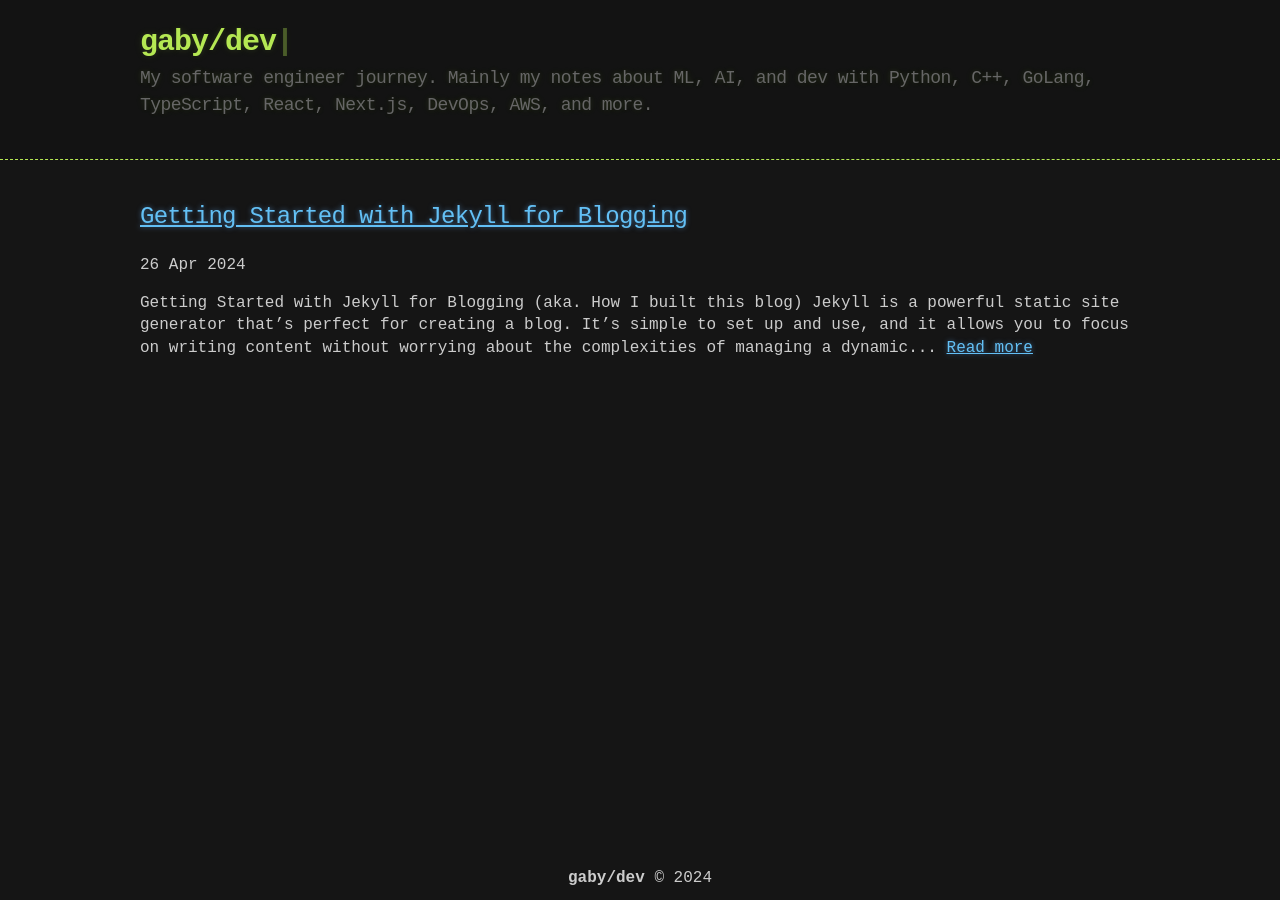
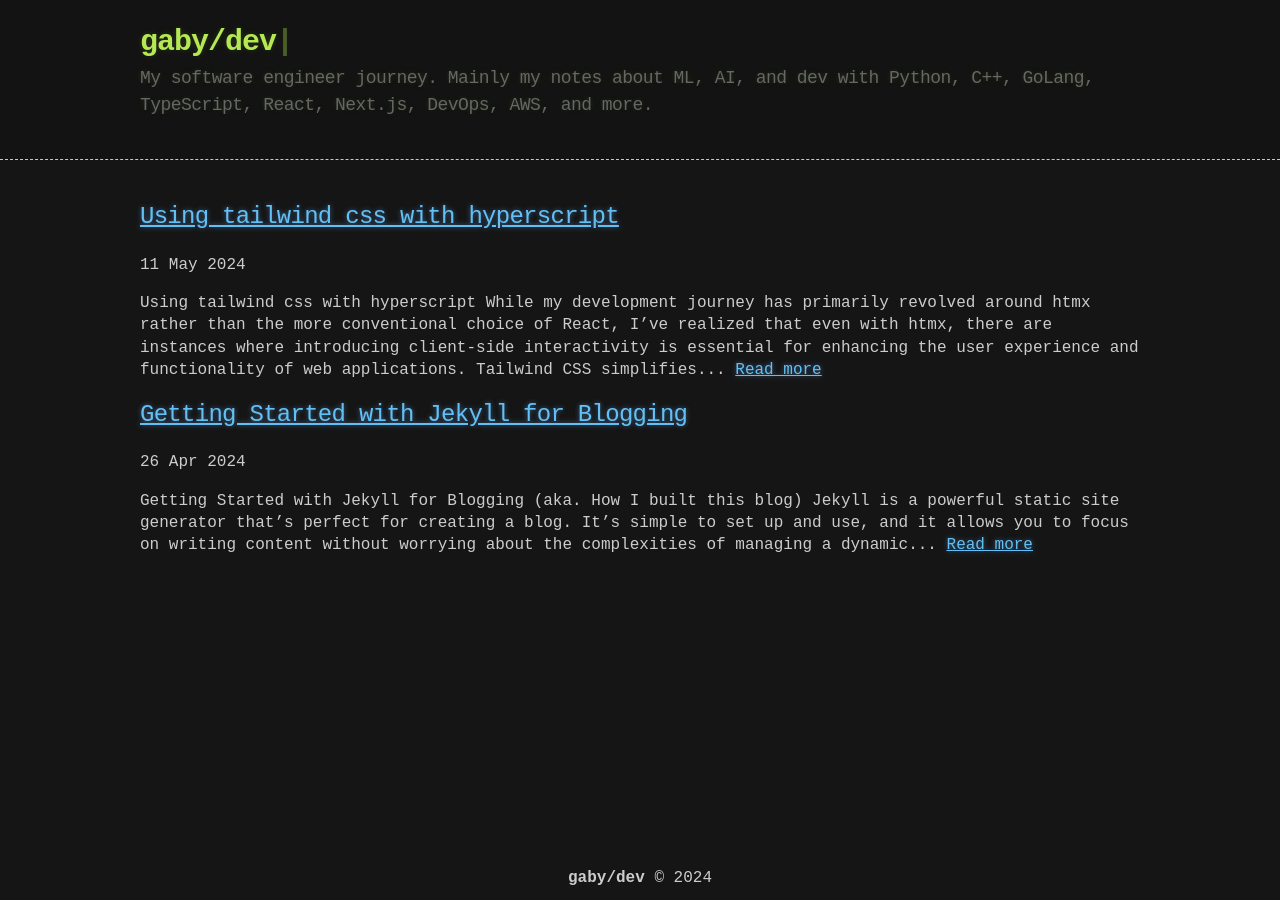
Before and after one commit to gabrielrezzonico/gabrielrezzonico.github.io, a Jekyll site: the page built from index.html, in a window 1280 px wide. Built offline with Jekyll 4.4.1, drawn with Linux system fonts in a browser that asks for light colours; the list of posts is cut into pages by our own code; some of the changed lines change nothing that is shown.

Commit message:
tailwind css with hyperscript

````diff
--- /dev/null
+++ b/_posts/2024-05-11-using-tailwindcss-with-hyperscript.md
@@ -0,0 +1,129 @@
+---
+layout: post
+title: "Using tailwind css with hyperscript"
+date: 2024-05-11 11:22:48 +0200
+categories: software
+tags: software htmx tailwind css hyperscript
+author: developer
+---
+
+## Using tailwind css with hyperscript
+
+While my development journey has primarily revolved around htmx rather than the more conventional choice of
+React, I've realized that even with htmx, there are instances where introducing client-side interactivity is
+essential for enhancing the user experience and functionality of web applications.
+
+Tailwind CSS simplifies styling by providing a vast collection of utility classes that developers can apply
+directly to HTML elements. This utility-first approach allows for rapid prototyping and customization,
+enabling developers to create visually appealing interfaces with ease.
+
+In my experience integrating Tailwind CSS with React, you use react state managment, like useState to manage
+the component interactivity and styles changes. However, when working without React, managing state changes,
+such as adjusting styles for a toggle component styled with Tailwind, requires additional JavaScript to ensure
+smooth interactivity.
+
+```html
+<!-- Enabled: "bg-indigo-600", Not Enabled: "bg-gray-200" -->
+<button
+  type="button"
+  class="bg-gray-200 relative inline-flex h-6 w-11 flex-shrink-0 cursor-pointer rounded-full border-2 border-transparent transition-colors duration-200 ease-in-out focus:outline-none focus:ring-2 focus:ring-indigo-600 focus:ring-offset-2"
+  role="switch"
+  aria-checked="false"
+>
+  <span class="sr-only">Use setting</span>
+  <!-- Enabled: "translate-x-5", Not Enabled: "translate-x-0" -->
+  <span
+    aria-hidden="true"
+    class="translate-x-0 pointer-events-none inline-block h-5 w-5 transform rounded-full bg-white shadow ring-0 transition duration-200 ease-in-out"
+  ></span>
+</button>
+```
+
+If you try to use this code directly you are going to end up with a static toggle that don't change:
+
+![Tailwind toggle]({{ "/assets/images/toggle.png?style=centerimage" | relative_url }})
+
+This is where Hyperscript becomes useful, allowing for easy control of HTML elements and state changes, making
+it a great match for managing Tailwind CSS styles in non-React setups.
+
+From hyperscrip.org documentation site:
+
+> Hyperscript is a scripting language for doing front end web development. It is designed to make it very easy
+> to respond to events and do simple DOM manipulation in code that is directly embedded on elements on a web
+> page.
+
+So if you need to change the components styles when clicking the toggle button you could do something like
+this:
+
+```html
+<button
+  type="button"
+  _="on click
+        toggle between .translate-x-0 and .translate-x-5 on <span:nth-child(2)/>
+        toggle between .bg-indigo-600 and .bg-gray-200 on me
+    end"
+  class="bg-gray-200 relative inline-flex h-6 w-11 flex-shrink-0 cursor-pointer rounded-full border-2 border-transparent transition-colors duration-200 ease-in-out focus:outline-none focus:ring-2 focus:ring-indigo-600 focus:ring-offset-2"
+  role="switch"
+  aria-checked="false"
+>
+  <span class="sr-only">Use setting</span>
+  <!-- Enabled: "translate-x-5", Not Enabled: "translate-x-0" -->
+  <span
+    aria-hidden="true"
+    class="translate-x-0 pointer-events-none inline-block h-5 w-5 transform rounded-full bg-white shadow ring-0 transition duration-200 ease-in-out"
+  ></span>
+</button>
+```
+
+What's happening here:
+
+**#1** `on click ... end`: This part of the attribute defines an event handler for the "click" event on the
+toggle button.
+
+**#2** `toggle between ... and ... on ...`: These are directives within the event handler. They specify
+actions to be taken when the button is clicked.
+
+**#3** `toggle between .translate-x-0 and .translate-x-5 on <span:nth-child(2)/>`: This directive toggles the
+classes .translate-x-0 and .translate-x-5 on the second child `<span>` element when the button is clicked.
+
+**#4** `toggle between .bg-indigo-600 and .bg-gray-200 on me`: This directive toggles the background color
+between .bg-indigo-600 and .bg-gray-200 on the button itself when clicked.
+
+You can read more about [hyperscript events](https://hyperscript.org/features/on/). Here is the final output:
+
+![Tailwind css with hyperscript component]({{ "/assets/images/toggle.gif?style=centerimage" | relative_url }})
+
+And here is the complete example
+
+```html
+<!DOCTYPE html>
+<head>
+    <title>Toggle using Tailwind css with Hyperscript</title>
+    <meta name="viewport" content="width=device-width,initial-scale=1">
+    <script src="https://cdn.tailwindcss.com"></script>
+
+</head>
+<body>
+    <div class="h-screen flex items-center justify-center">
+        <button
+            type="button"
+            _="on click
+                toggle between .translate-x-0 and .translate-x-5 on <span:nth-child(2)/>
+                toggle between .bg-indigo-600 and .bg-gray-200 on me
+            end"
+            class="bg-gray-200 relative inline-flex h-6 w-11 flex-shrink-0 cursor-pointer rounded-full border-2 border-transparent transition-colors duration-200 ease-in-out focus:outline-none focus:ring-2 focus:ring-indigo-600 focus:ring-offset-2"
+            role="switch"
+            aria-checked="false"
+        >
+            <span class="sr-only">Use setting</span>
+            <!-- Enabled: "translate-x-5", Not Enabled: "translate-x-0" -->
+            <span
+            aria-hidden="true"
+            class="translate-x-0 pointer-events-none inline-block h-5 w-5 transform rounded-full bg-white shadow ring-0 transition duration-200 ease-in-out"
+            ></span>
+        </button>
+    </div>
+    <script src="https://unpkg.com/hyperscript.org@0.9.12"></script>
+</body>
+</html>
+```
--- a/assets/css/style.scss
+++ b/assets/css/style.scss
@@ -2,3 +2,8 @@
 ---
 
 @import "style";
+
+img[src$="centerimage"] {
+  display: block;
+  margin: 0 auto;
+}
````
Also changed, not shown: assets/images/toggle.gif (added), assets/images/toggle.png (added).
